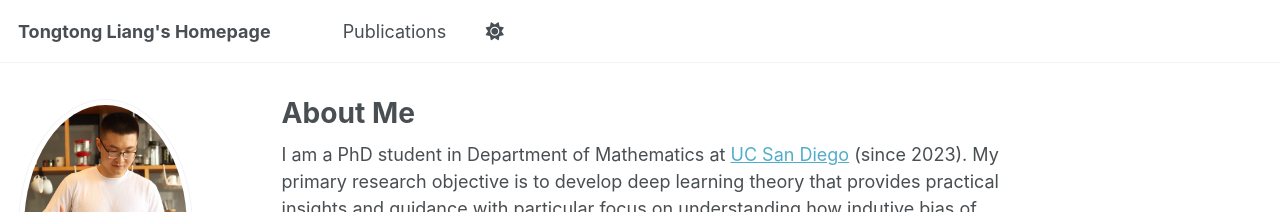
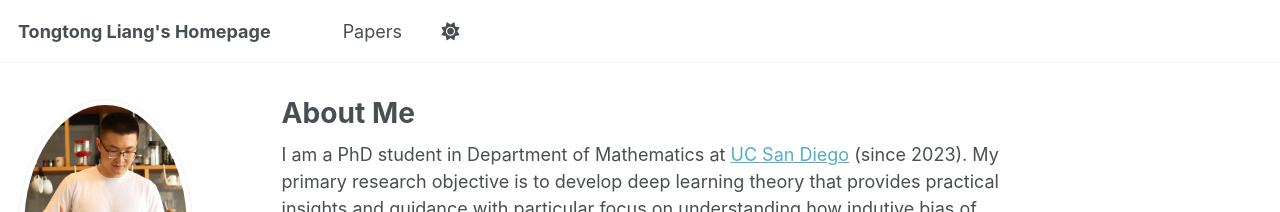
Before and after one commit to tongtongliang/tongtongliang.github.io, a Jekyll site: the page built from _pages/about.md, in a window 1280 px wide. Shown: the top 212 px of the page. Built offline with Jekyll 4.4.1, drawn with Linux system fonts in a browser that asks for light colours; some web fonts are replaced; a script that is not in the unit is left out.

Commit message:
Update navigation.yml

```diff
--- a/_data/navigation.yml
+++ b/_data/navigation.yml
@@ -8,8 +8,8 @@
 #      Markdown formatted page while the second is generated using JSON.
 
 main:
-  - title: "Publications"
-    url: /publications/
+  # - title: "Publications"
+  #   url: /publications/
 
   # - title: "Talks"
   #   url: /talks/
@@ -31,3 +31,6 @@ main:
 
   # - title: "Guide"
   #   url: /markdown/
+
+  - title: "Papers"
+    url: /papers/
```
